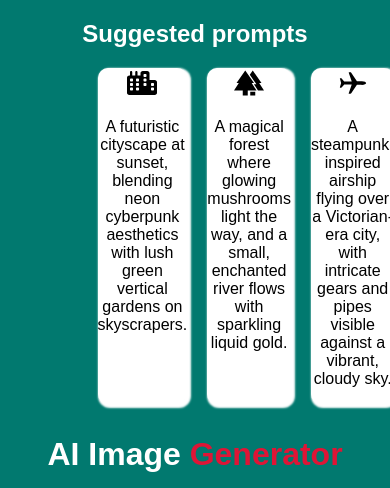
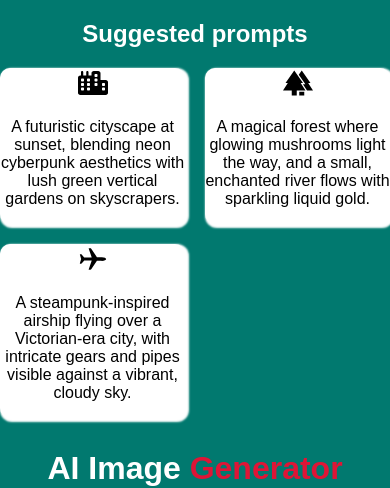
Before and after one commit to suadpllana/ai-image-generator, a React (Vite) app: page / in a window 390 px wide. Shown: the top 488 px of the page. Built offline with nearby package versions, Linux system fonts and the light colour scheme; grey boxes are pictures that could not be loaded.

Commit message:
first commit

```diff
--- a/src/index.css
+++ b/src/index.css
@@ -96,5 +96,16 @@
     margin-left: 2%;
 
   }
+  .promptContainer{
+    width: 100%;
+    margin-left: 0;
+    grid-template-columns: 1fr 1fr;
+  }
 
 }
+@media (min-width: 768px) and (max-width: 1217px){
+ .promptContainer{
+  width: 80%;
+  margin-left: 10%;
+ }
+}
```
Also changed, not shown: 1 other file (tests, documents, lock files or other folders).
